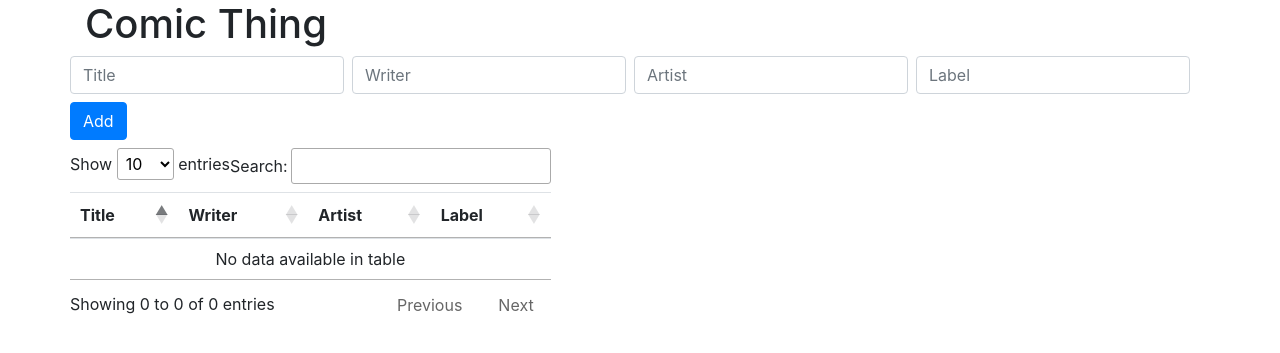
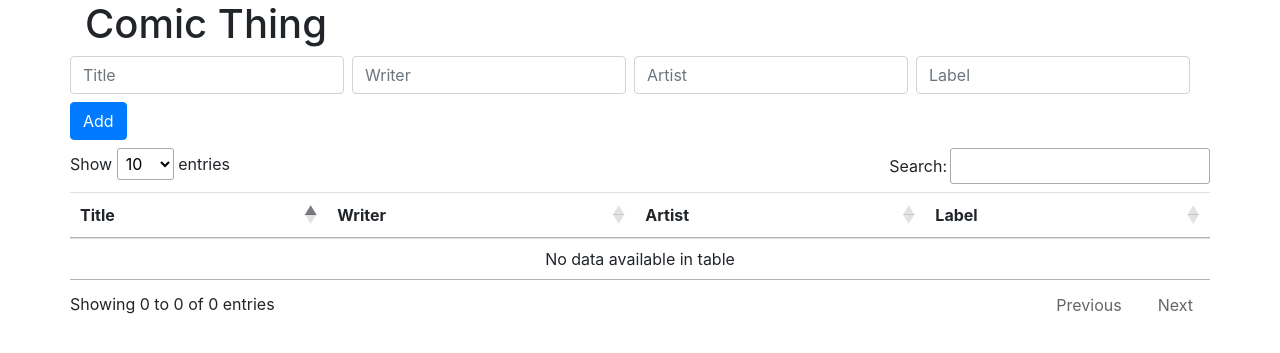
Before and after one commit to kendo1234/mongodbcomics, a Flask app: page / in a window 1280 px wide. Shown: the top 353 px of the page. Run offline with Flask 2, Linux system fonts and the light colour scheme; data that the repository does not hold is empty; some libraries are stand-ins or nearby versions.

Commit message:
set table width

```diff
--- a/templates/homepage.html
+++ b/templates/homepage.html
@@ -89,6 +89,8 @@
           }).appendTo( "#bookShelf" )
 
           $('#bookShelf').DataTable();
+
+          $(".dataTables_wrapper").css("width","100%");
         })
       }
 
```
